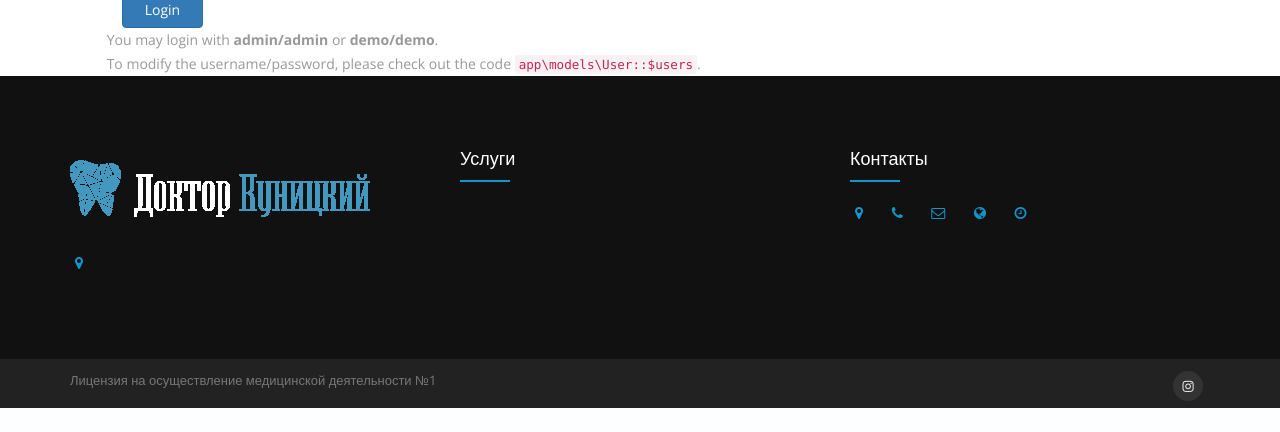
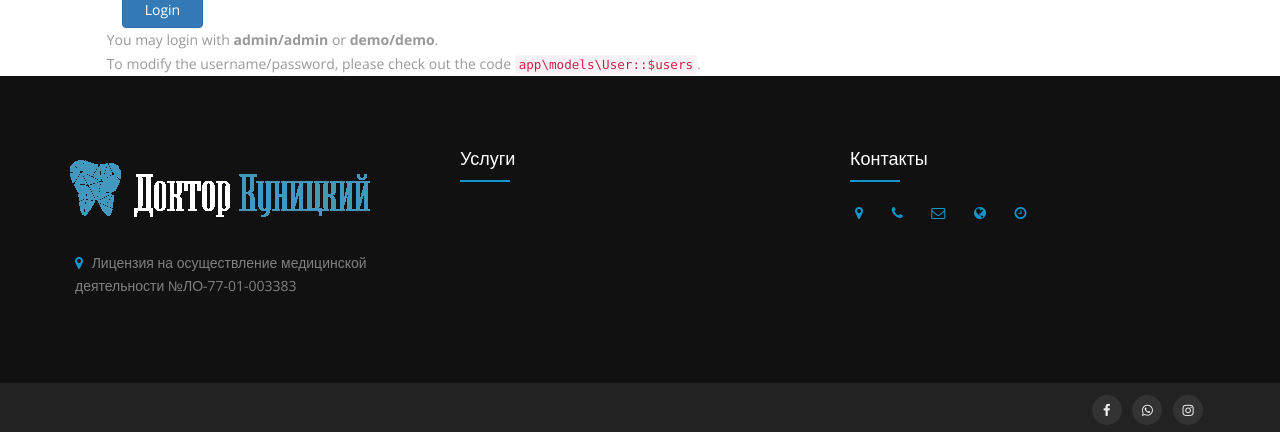
Before and after one commit to gnedasch2011/dental, a Yii app: template views/site/login.php in a window 1280 px wide. Shown: the part 619-1051 px from the top of the page. Before the commit the page ends 1027 px from the top, so only its background shows below. Run offline with PHP 8.4 and a stand-in for Yii, Linux system fonts and the light colour scheme; the template is opened without the code that fills it, so the values that code supplies are empty; form fields are guessed from the names that the template uses; some libraries are stand-ins or nearby versions.

Commit message:
realized

```diff
--- a/views/layouts/main.php
+++ b/views/layouts/main.php
@@ -177,8 +177,7 @@ GoogleAsset::register($this);
                             <ul class="list-inline mt-5">
                                 <li class="m-0 pl-10 pr-10"><i
                                             class="fa fa-map-marker text-theme-colored mr-5"></i>
-                                    <a class="text-gray"
-                                        <?= Yii::$app->params['addr2']; ?></a></li>
+                                    <a class="text-gray">Лицензия на осуществление медицинской деятельности №ЛО-77-01-003383</a></li>
                             </ul>
 
                         </div>
@@ -235,20 +234,16 @@ GoogleAsset::register($this);
                 <div class="container pt-10 pb-0">
                     <div class="row">
                         <div class="col-md-6 sm-text-center">
-                            <p class="font-13 text-black-777 m-0">Лицензия на осуществление
-                                медицинской
-                                деятельности №1</p>
                         </div>
                         <div class="col-md-6 text-right flip sm-text-center">
                             <div class="widget no-border m-0">
                                 <ul class="styled-icons icon-dark icon-circled icon-sm hidden-xs">
-                                    <!--                                <li><a href="#"><i class="fa fa-facebook"></i></a></li>-->
-                                    <!--                                <li><a href="#"><i class="fa fa-twitter"></i></a></li>-->
                                     <!--                                <li><a href="#"><i class="fa fa-skype"></i></a></li>-->
+                                    <li><a target="_blank" href="https://www.facebook.com/kunitskiy.valeriy"><i class="fa fa-facebook"></i></a></li>
+                                    <li><a target="_blank"  href="https://api.whatsapp.com/send?phone=79299529973"><i class="fa fa-whatsapp"></i></a></li>
                                     <!--                                <li><a href="#"><i class="fa fa-youtube"></i></a></li>-->
                                     <li>
-                                        <a href="https://instagram.com/kunitskiy_valeriy?igshid=1nl0hq76gglia"><i
-                                                    class="fa fa-instagram"></i></a></li>
+                                        <a target="_blank" href="https://instagram.com/kunitskiy_valeriy?igshid=1nl0hq76gglia"><i class="fa fa-instagram"></i></a></li>
                                     <!--                                <li><a href="#"><i class="fa fa-pinterest"></i></a></li>-->
                                 </ul>
                             </div>
```
